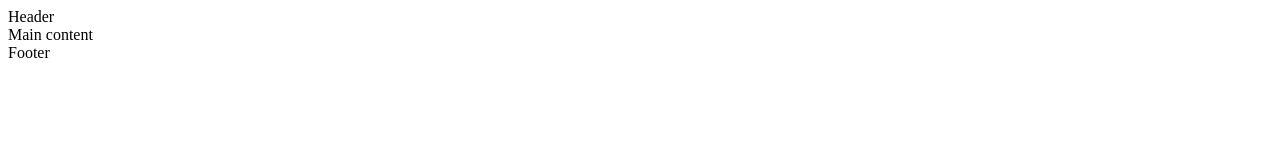
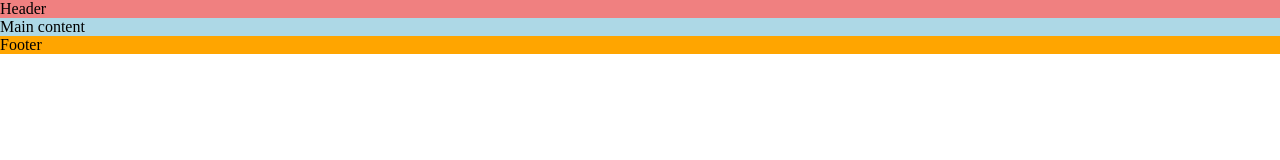
Before and after one commit to vsessvit/love-running, a plain HTML site: page Index.html in a window 1280 px wide. Drawn offline with Linux system fonts and the light colour scheme.

Commit message:
Add stylesheet with starter styles

```diff
--- a/Index.html
+++ b/Index.html
@@ -1,22 +1,26 @@
 <!DOCTYPE html>
 <html lang="en">
+
 <head>
     <meta charset="UTF-8">
-    <meta http-equiv="X-UA-Compatible" content="IE-edge" >
+    <meta http-equiv="X-UA-Compatible" content="IE=edge">
     <meta name="viewport" content="width=device-width, initial-scale=1.0">
     <!-- Meta tags for search engines -->
     <meta name="description"
         content="Love Running. Club for runners in Dublin, Ireland. Urban running, trail running. Dublin docklands and Phoenix Park">
     <meta name="keywords" content="love running, run, running club, runners, Ireland, Dublin, sport, exercise">
-    <!--Title-->
+    <!-- Title -->
     <title>Love Running</title>
-    <!--Favicon-->
+    <!-- Favicon -->
     <link rel="apple-touch-icon" sizes="180x180" href="assets/favicon/apple-touch-icon.png">
-  <link rel="icon" type="image/png" sizes="32x32" href="assets/favicon/favicon-32x32.png">
-  <link rel="icon" type="image/png" sizes="16x16" href="assets/favicon/favicon-16x16.png">
+    <link rel="icon" type="image/png" sizes="32x32" href="assets/favicon/favicon-32x32.png">
+    <link rel="icon" type="image/png" sizes="16x16" href="assets/favicon/favicon-16x16.png">
+    <!-- Stylesheet -->
+    <link rel="stylesheet" href="assets/css/style.css">
 </head>
+
 <body>
-     <!-- Header -->
+    <!-- Header -->
     <header>Header</header>
 
     <!-- Main content -->
@@ -25,4 +29,5 @@
     <!-- Footer -->
     <footer>Footer</footer>
 </body>
+
 </html>
--- /dev/null
+++ b/assets/CSS/style.css
@@ -0,0 +1,26 @@
+/* Asterisk wildcard selector to override default styles added by the browser */
+* {
+    padding: 0;
+    margin: 0;
+    box-sizing: border-box;
+}
+
+
+
+
+/* Header */
+header {
+    background-color: lightcoral;
+}
+
+/* Main content */
+main {
+    background-color: lightblue;
+    /* Make main element take up any surplus space to push footer down */
+    flex: 1 0 auto;
+}
+
+/* Footer */
+footer {
+    background-color: orange;
+}
```
